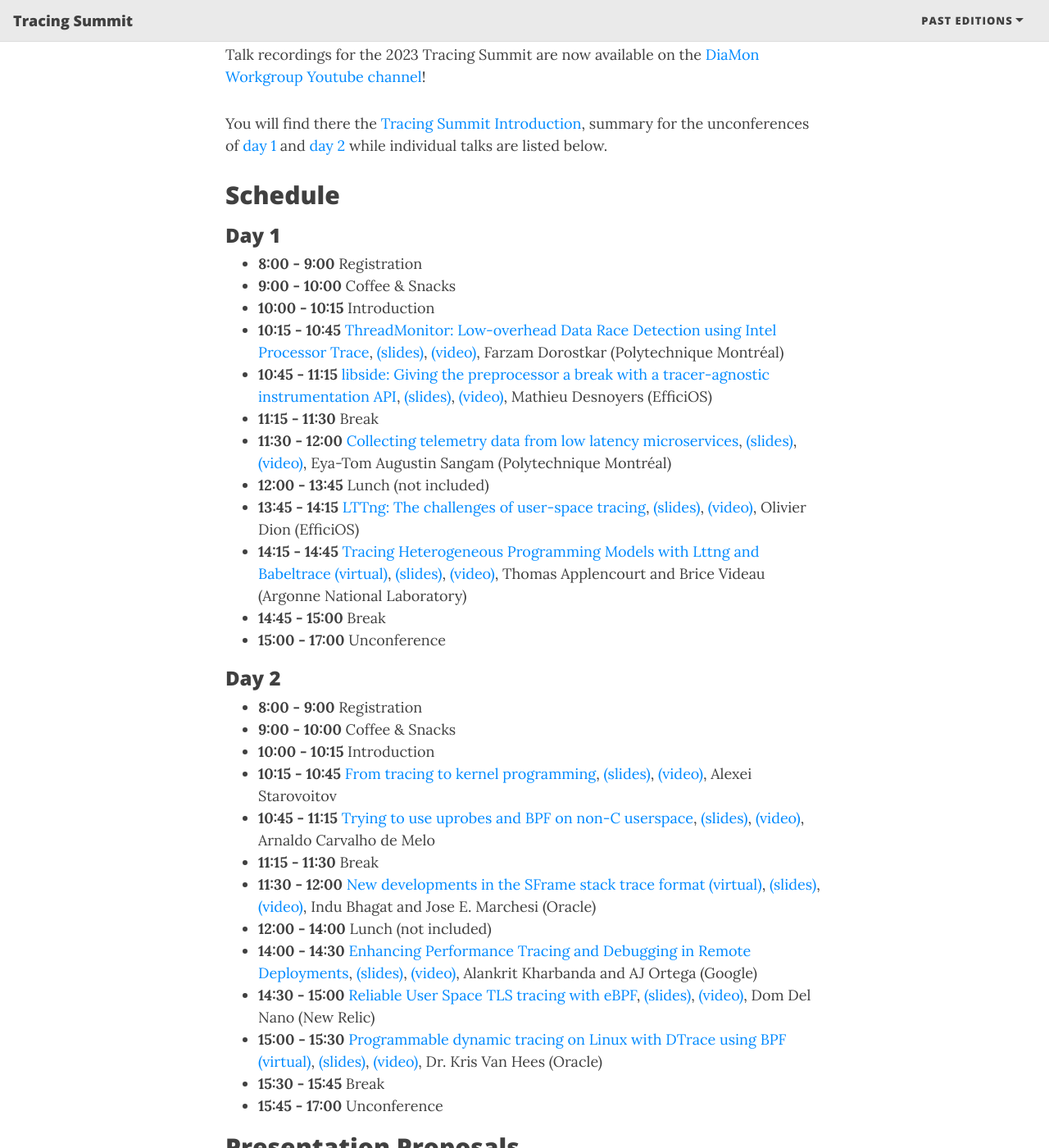
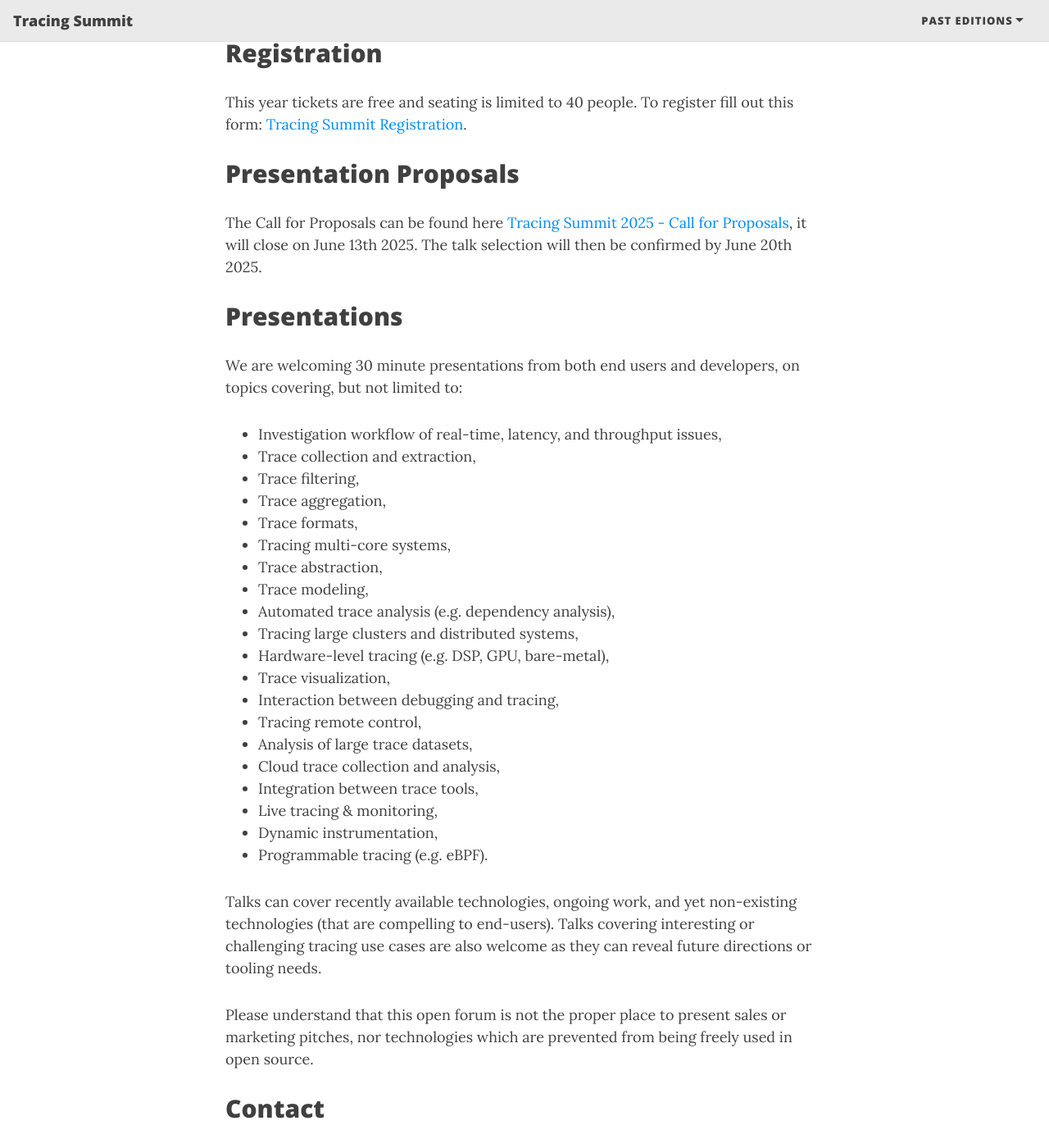
Before and after one commit to tracingsummit/tracingsummit.github.io, a Jekyll site: the page built from index.md, in a window 1280 px wide and 1400 px high, scrolled down 650 px. Shown: the whole window at 82% size. Built offline with Jekyll 4.4.1, drawn with Linux system fonts in a browser that asks for light colours; nearby versions of some CDN libraries; some of the changed text lies outside the part shown.

Commit message:
Archive ts2023 and prepare ts2025
Signed-off-by: Michael Jeanson <mjeanson@efficios.com>

```diff
--- a/_config.yml
+++ b/_config.yml
@@ -15,6 +15,7 @@
 
 navbar-links:
   Past editions:
+    - TS 2022: "/ts/2023"
     - TS 2022: "/ts/2022"
     - TS 2019: "/ts/2019"
     - TS 2018: "/ts/2018"
--- a/index.md
+++ b/index.md
@@ -1,72 +1,68 @@
 ---
 layout: page
-title: Tracing Summit 2023
+title: Tracing Summit 2025
 subtitle:
 redirect_from: /wiki/Main_Page/
 ---
 
-The Tracing Summit 2023 is a two-day, single-track conference on the topic of
+The 2025 Tracing Summit is a two-day, single-track conference on the topic of
 tracing. The event focuses on software and hardware tracing, gathering
 developers and end-users of tracing and trace analysis tools. The main goal of
 the Tracing Summit is to provide space for discussion between people of the
 various areas that benefit from tracing, namely parallel, distributed and/or
 real-time systems, as well as kernel development.
 
-It was held at the [Euskalduna Conference Centre, Bilbao, Spain](https://maps.app.goo.gl/PyRRfbW1H9fgJZew5) the September 17th and 18th.
+## Details
 
-## Videos
+* Location: Montréal, Québec, Canada and virtually
+* Dates: Tuesday, September 2 and Wednesday, September 3, 2025
+* Cost: free
 
-Talk recordings for the 2023 Tracing Summit are now available on the [DiaMon Workgroup Youtube channel](https://www.youtube.com/playlist?list=PLuo4E47p5_7Z_hu6HhfjxfhlscdMZZ7Un)!
-
-You will find there the [Tracing Summit Introduction](https://youtu.be/NHImUzUQv94), summary for the unconferences of [day 1](https://youtu.be/qryiKWkVzLk) and [day 2](https://youtu.be/eYhgSl7RHF4) while individual talks are listed below.
-
-## Schedule
-
-### Day 1
-
-* **8:00 - 9:00**   Registration
-* **9:00 - 10:00**  Coffee & Snacks
-* **10:00 - 10:15** Introduction
-* **10:15 - 10:45** [ThreadMonitor: Low-overhead Data Race Detection using Intel Processor Trace](/ts/2023/tmon), [(slides)](/ts/2023/files/Farzam_Dorostkar-Tracing_Summit.pdf), [(video)](https://youtu.be/IvsTHh8cSFc), Farzam Dorostkar (Polytechnique Montréal)
-* **10:45 - 11:15** [libside: Giving the preprocessor a break with a tracer-agnostic instrumentation API](/ts/2023/libside), [(slides)](/ts/2023/files/Tracing-Summit-2023-libside.pdf), [(video)](https://youtu.be/35G4rbf58uY), Mathieu Desnoyers (EfficiOS)
-* **11:15 - 11:30** Break
-* **11:30 - 12:00** [Collecting telemetry data from low latency microservices](/ts/2023/telemetry), [(slides)](/ts/2023/files/Collecting_telemetry_data_from_low_latency_microservices.pdf), [(video)](https://youtu.be/csV3BI4HcJY), Eya-Tom Augustin Sangam (Polytechnique Montréal)
-* **12:00 - 13:45** Lunch (not included)
-* **13:45 - 14:15** [LTTng: The challenges of user-space tracing](/ts/2023/lttng), [(slides)](/ts/2023/files/tracing-summit-2023-lttng-userspace.pdf), [(video)](https://youtu.be/8IONj2UhIQ8), Olivier Dion (EfficiOS)
-* **14:15 - 14:45** [Tracing Heterogeneous Programming Models with Lttng and Babeltrace (virtual)](/ts/2023/heterogeneous),  [(slides)](/ts/2023/files/Heterogeneous_Appencourt_Videau.pdf), [(video)](https://youtu.be/-B30UHlMRUU), Thomas Applencourt and Brice Videau (Argonne National Laboratory)
-* **14:45 - 15:00** Break
-* **15:00 - 17:00** Unconference
-
-### Day 2
-
-* **8:00 - 9:00**   Registration
-* **9:00 - 10:00**  Coffee & Snacks
-* **10:00 - 10:15** Introduction
-* **10:15 - 10:45** [From tracing to kernel programming](/ts/2023/ebpf), [(slides)](/ts/2023/files/tracing-summit-from-tracing-to-kernel-programming.pdf), [(video)](https://youtu.be/I33w86X_5r8), Alexei Starovoitov
-* **10:45 - 11:15** [Trying to use uprobes and BPF on non-C userspace](/ts/2023/bpf-non-c), [(slides)](/ts/2023/files/Trying_to_use_uprobes_and_BPF_on_non-C_userspace.pdf), [(video)](https://youtu.be/RDFRy1vWyHg), Arnaldo Carvalho de Melo
-* **11:15 - 11:30** Break
-* **11:30 - 12:00** [New developments in the SFrame stack trace format (virtual)](/ts/2023/sframe), [(slides)](/ts/2023/files/SFrame_TracingSummit2023.pdf), [(video)](https://youtu.be/CefQulZ-h1k), Indu Bhagat and Jose E. Marchesi (Oracle)
-* **12:00 - 14:00** Lunch (not included)
-* **14:00 - 14:30** [Enhancing Performance Tracing and Debugging in Remote Deployments](/ts/2023/remote), [(slides)](/ts/2023/files/Performance-Tracing-and-Debugging-in-Remote-Deployments.pdf), [(video)](https://youtu.be/nxwLi_xuHeE), Alankrit Kharbanda and AJ Ortega (Google)
-* **14:30 - 15:00** [Reliable User Space TLS tracing with eBPF](/ts/2023/tls), [(slides)](/ts/2023/files/Tracing_Summit_2023-Dom_Del_Nano.pdf), [(video)](https://youtu.be/3aiyiXDbACk), Dom Del Nano (New Relic)
-* **15:00 - 15:30** [Programmable dynamic tracing on Linux with DTrace using BPF (virtual)](/ts/2023/dtrace), [(slides)](/ts/2023/files/TracingSummit-2023-DTrace.pdf), [(video)](https://youtu.be/w3Sah0GqFmE), Dr. Kris Van Hees (Oracle)
-* **15:30 - 15:45** Break
-* **15:45 - 17:00** Unconference
+## Registration
+This year tickets are free and seating is limited to 40 people. To register fill out this form: [Tracing Summit Registration](https://pretix.eu/diamon/ts2025/).
 
 ## Presentation Proposals
+The Call for Proposals can be found here [Tracing Summit 2025 - Call for Proposals](https://cfp.tracingsummit.org/ts2025/cfp),
+it will close on June 13th 2025. The talk selection will then be confirmed by June 20th 2025.
 
-The Call for Proposals for this event closed on June 16th 2023.
 
-## Sponsors
+## Presentations
+We are welcoming 30 minute presentations from both end users and
+developers, on topics covering, but not limited to:
 
-The Tracing Summit is sponsored by EfficiOS. We are actively looking for sponsors to support the Tracing Summit. Contact us at [info@tracingsummit.org](mailto:info@tracingsummit.org).
+* Investigation workflow of real-time, latency, and throughput issues,
+* Trace collection and extraction,
+* Trace filtering,
+* Trace aggregation,
+* Trace formats,
+* Tracing multi-core systems,
+* Trace abstraction,
+* Trace modeling,
+* Automated trace analysis (e.g. dependency analysis),
+* Tracing large clusters and distributed systems,
+* Hardware-level tracing (e.g. DSP, GPU, bare-metal),
+* Trace visualization,
+* Interaction between debugging and tracing,
+* Tracing remote control,
+* Analysis of large trace datasets,
+* Cloud trace collection and analysis,
+* Integration between trace tools,
+* Live tracing & monitoring,
+* Dynamic instrumentation,
+* Programmable tracing (e.g. eBPF).
+
+Talks can cover recently available technologies, ongoing work, and yet
+non-existing technologies (that are compelling to end-users). Talks
+covering interesting or challenging tracing use cases are also welcome
+as they can reveal future directions or tooling needs.
+
+Please understand that this open forum is not the proper place to
+present sales or marketing pitches, nor technologies which are prevented
+from being freely used in open source.
 
 ## Contact
+Please send any query about this conference to [info@tracingsummit.org](mailto:info@tracingsummit.org).
 
-Please send any questions about this conference to [info@tracingsummit.org](mailto:info@tracingsummit.org).
-
-It is organized by the [Linux Foundation Diagnostic and Monitoring Workgroup](https://diamon.org).
+This event is organized by [EfficiOS](https://efficios.com) on behalf of the [Linux Foundation Diagnostic and Monitoring Workgroup](https://diamon.org).
 
 You can subscribe to [our mailing list](https://eepurl.com/goakfv) to get the latest news about this year's Tracing Summit as well as future events.
-
-The organizers of this event are Mathieu Desnoyers (EfficiOS), Erica Bugden(EfficiOS) and Olivier Dion (EfficiOS).
--- /dev/null
+++ b/ts/2023/index.md
@@ -0,0 +1,72 @@
+---
+layout: page
+title: Tracing Summit 2023
+subtitle:
+redirect_from: /wiki/Main_Page/
+---
+
+The Tracing Summit 2023 is a two-day, single-track conference on the topic of
+tracing. The event focuses on software and hardware tracing, gathering
+developers and end-users of tracing and trace analysis tools. The main goal of
+the Tracing Summit is to provide space for discussion between people of the
+various areas that benefit from tracing, namely parallel, distributed and/or
+real-time systems, as well as kernel development.
+
+It was held at the [Euskalduna Conference Centre, Bilbao, Spain](https://maps.app.goo.gl/PyRRfbW1H9fgJZew5) the September 17th and 18th.
+
+## Videos
+
+Talk recordings for the 2023 Tracing Summit are now available on the [DiaMon Workgroup Youtube channel](https://www.youtube.com/playlist?list=PLuo4E47p5_7Z_hu6HhfjxfhlscdMZZ7Un)!
+
+You will find there the [Tracing Summit Introduction](https://youtu.be/NHImUzUQv94), summary for the unconferences of [day 1](https://youtu.be/qryiKWkVzLk) and [day 2](https://youtu.be/eYhgSl7RHF4) while individual talks are listed below.
+
+## Schedule
+
+### Day 1
+
+* **8:00 - 9:00**   Registration
+* **9:00 - 10:00**  Coffee & Snacks
+* **10:00 - 10:15** Introduction
+* **10:15 - 10:45** [ThreadMonitor: Low-overhead Data Race Detection using Intel Processor Trace](/ts/2023/tmon), [(slides)](/ts/2023/files/Farzam_Dorostkar-Tracing_Summit.pdf), [(video)](https://youtu.be/IvsTHh8cSFc), Farzam Dorostkar (Polytechnique Montréal)
+* **10:45 - 11:15** [libside: Giving the preprocessor a break with a tracer-agnostic instrumentation API](/ts/2023/libside), [(slides)](/ts/2023/files/Tracing-Summit-2023-libside.pdf), [(video)](https://youtu.be/35G4rbf58uY), Mathieu Desnoyers (EfficiOS)
+* **11:15 - 11:30** Break
+* **11:30 - 12:00** [Collecting telemetry data from low latency microservices](/ts/2023/telemetry), [(slides)](/ts/2023/files/Collecting_telemetry_data_from_low_latency_microservices.pdf), [(video)](https://youtu.be/csV3BI4HcJY), Eya-Tom Augustin Sangam (Polytechnique Montréal)
+* **12:00 - 13:45** Lunch (not included)
+* **13:45 - 14:15** [LTTng: The challenges of user-space tracing](/ts/2023/lttng), [(slides)](/ts/2023/files/tracing-summit-2023-lttng-userspace.pdf), [(video)](https://youtu.be/8IONj2UhIQ8), Olivier Dion (EfficiOS)
+* **14:15 - 14:45** [Tracing Heterogeneous Programming Models with Lttng and Babeltrace (virtual)](/ts/2023/heterogeneous),  [(slides)](/ts/2023/files/Heterogeneous_Appencourt_Videau.pdf), [(video)](https://youtu.be/-B30UHlMRUU), Thomas Applencourt and Brice Videau (Argonne National Laboratory)
+* **14:45 - 15:00** Break
+* **15:00 - 17:00** Unconference
+
+### Day 2
+
+* **8:00 - 9:00**   Registration
+* **9:00 - 10:00**  Coffee & Snacks
+* **10:00 - 10:15** Introduction
+* **10:15 - 10:45** [From tracing to kernel programming](/ts/2023/ebpf), [(slides)](/ts/2023/files/tracing-summit-from-tracing-to-kernel-programming.pdf), [(video)](https://youtu.be/I33w86X_5r8), Alexei Starovoitov
+* **10:45 - 11:15** [Trying to use uprobes and BPF on non-C userspace](/ts/2023/bpf-non-c), [(slides)](/ts/2023/files/Trying_to_use_uprobes_and_BPF_on_non-C_userspace.pdf), [(video)](https://youtu.be/RDFRy1vWyHg), Arnaldo Carvalho de Melo
+* **11:15 - 11:30** Break
+* **11:30 - 12:00** [New developments in the SFrame stack trace format (virtual)](/ts/2023/sframe), [(slides)](/ts/2023/files/SFrame_TracingSummit2023.pdf), [(video)](https://youtu.be/CefQulZ-h1k), Indu Bhagat and Jose E. Marchesi (Oracle)
+* **12:00 - 14:00** Lunch (not included)
+* **14:00 - 14:30** [Enhancing Performance Tracing and Debugging in Remote Deployments](/ts/2023/remote), [(slides)](/ts/2023/files/Performance-Tracing-and-Debugging-in-Remote-Deployments.pdf), [(video)](https://youtu.be/nxwLi_xuHeE), Alankrit Kharbanda and AJ Ortega (Google)
+* **14:30 - 15:00** [Reliable User Space TLS tracing with eBPF](/ts/2023/tls), [(slides)](/ts/2023/files/Tracing_Summit_2023-Dom_Del_Nano.pdf), [(video)](https://youtu.be/3aiyiXDbACk), Dom Del Nano (New Relic)
+* **15:00 - 15:30** [Programmable dynamic tracing on Linux with DTrace using BPF (virtual)](/ts/2023/dtrace), [(slides)](/ts/2023/files/TracingSummit-2023-DTrace.pdf), [(video)](https://youtu.be/w3Sah0GqFmE), Dr. Kris Van Hees (Oracle)
+* **15:30 - 15:45** Break
+* **15:45 - 17:00** Unconference
+
+## Presentation Proposals
+
+The Call for Proposals for this event closed on June 16th 2023.
+
+## Sponsors
+
+The Tracing Summit is sponsored by EfficiOS. We are actively looking for sponsors to support the Tracing Summit. Contact us at [info@tracingsummit.org](mailto:info@tracingsummit.org).
+
+## Contact
+
+Please send any questions about this conference to [info@tracingsummit.org](mailto:info@tracingsummit.org).
+
+It is organized by the [Linux Foundation Diagnostic and Monitoring Workgroup](https://diamon.org).
+
+You can subscribe to [our mailing list](https://eepurl.com/goakfv) to get the latest news about this year's Tracing Summit as well as future events.
+
+The organizers of this event are Mathieu Desnoyers (EfficiOS), Erica Bugden(EfficiOS) and Olivier Dion (EfficiOS).
```
Also changed, not shown: ts/index.md (+1 -0 lines).
